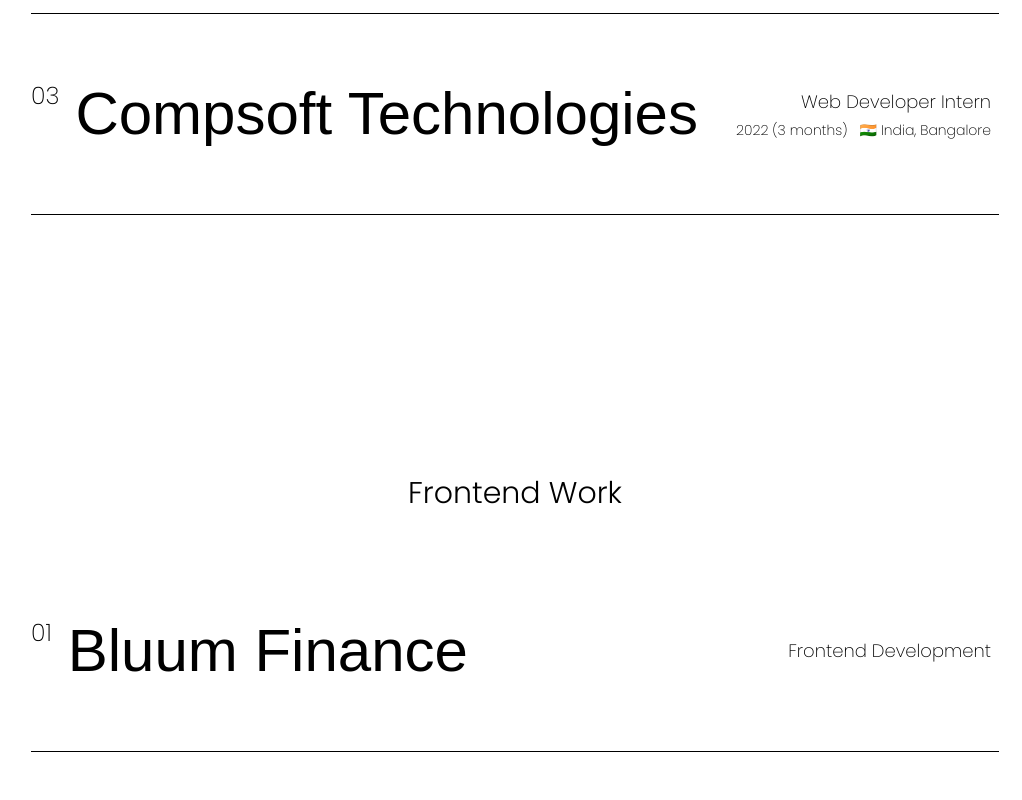
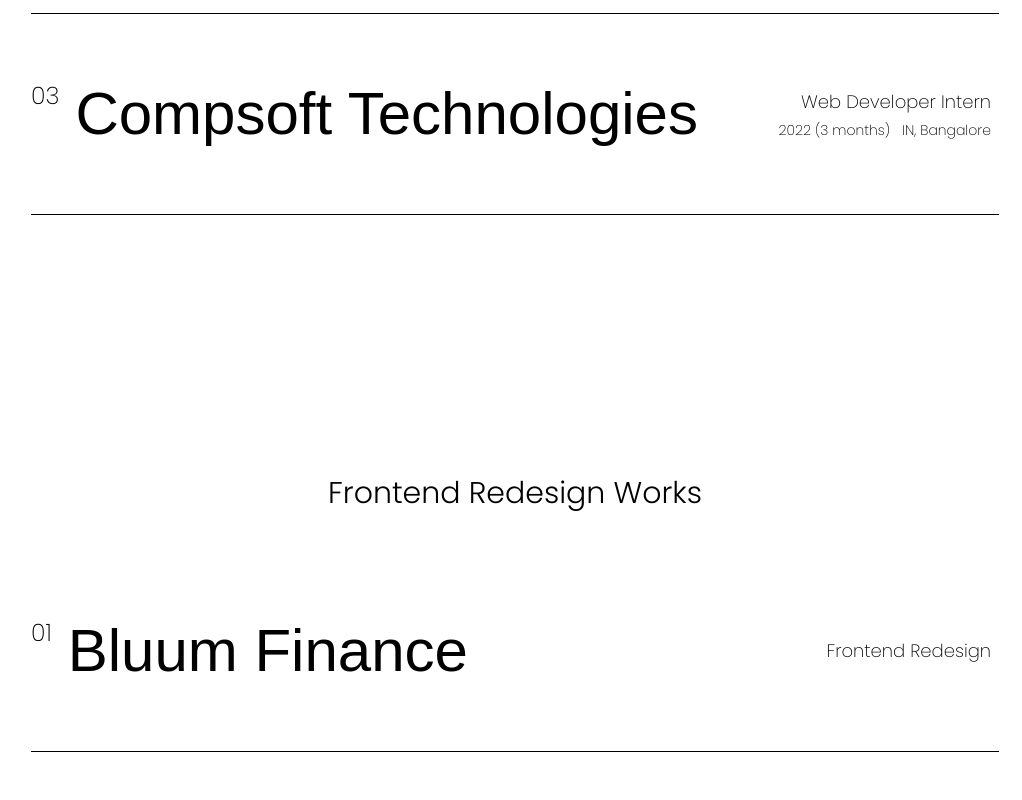
Before and after one commit to Danish027/danish, a Next.js app: page / in a window 1280 px wide. Shown: the part 3320-4120 px from the top of the page, without its empty margins (125-1147 px from the left). Built offline with nearby package versions, Linux system fonts and the light colour scheme; a web font is replaced by a local one.

Commit message:
update titles

```diff
--- a/src/app/components/frontend-work/index.tsx
+++ b/src/app/components/frontend-work/index.tsx
@@ -81,7 +81,7 @@
     {
       number: "01",
       title: "Bluum Finance",
-      category: "Frontend Development",
+      category: "Frontend Redesign",
       year: "2024",
       image: "/work/frontend/bluum-hero.webp",
       imageDetail: "/work/frontend/bluum.webp",
@@ -96,7 +96,7 @@
     {
       number: "02",
       title: "CleverApply",
-      category: "Frontend Development",
+      category: "Frontend Redesign",
       year: "2024",
       image: "/work/frontend/cleverapply-hero.webp",
       imageDetail: "/work/frontend/cleverapply.webp",
@@ -111,7 +111,7 @@
     {
       number: "03",
       title: "OdisAI",
-      category: "Frontend Development",
+      category: "Frontend Redesign",
       year: "2024",
       image: "/work/frontend/odisaai-hero.webp",
       imageDetail: "/work/frontend/odisaai.webp",
@@ -126,7 +126,7 @@
     {
       number: "04",
       title: "Adravision",
-      category: "Frontend Development",
+      category: "Frontend Redesign",
       year: "2024",
       image: "/work/frontend/adravision-hero.webp",
       imageDetail: "/work/frontend/adravision.webp",
@@ -142,7 +142,7 @@
     {
       number: "05",
       title: "Frontline Data Solutions",
-      category: "Frontend Development",
+      category: "Frontend Redesign",
       year: "2024",
       image: "/work/frontend/frontline-hero.webp",
       imageDetail: "/work/frontend/frontline.webp",
@@ -157,7 +157,7 @@
     {
       number: "06",
       title: "Fulminare Holdings",
-      category: "Frontend Development",
+      category: "Frontend Redesign",
       year: "2024",
       image: "/work/frontend/fulminar-hero.webp",
       imageDetail: "/work/frontend/fulminar.webp",
@@ -301,7 +301,7 @@
             variants={fadeInUpVariants}
             className="poppins-light text-3xl sm:text-4xl tracking-[calc(3rem * 0.02)] text-left mb-12"
           >
-            Frontend Work
+            Frontend Redesign Works
           </motion.h2>
 
           {/* Mobile Version: Card like design */}
@@ -353,7 +353,7 @@
             variants={fadeInUpVariants}
             className="poppins-light text-3xl tracking-[calc(3rem * 0.02)] mb-10"
           >
-            Frontend Work
+            Frontend Redesign Works
           </motion.h2>
 
           {hasAnimated && (
--- a/src/app/components/projects/index.tsx
+++ b/src/app/components/projects/index.tsx
@@ -84,7 +84,7 @@
       title: "Seashell",
       role: "Full Stack Developer",
       timestamp: "2023 - Current",
-      location: "🇺🇸 US, Remote",
+      location: "US, Remote",
       image: "/work/core/seashell/seashell-hero.webp",
       images: [
         "/work/core/seashell/dashboard.webp",
@@ -110,7 +110,7 @@
       title: "Invoiceapp",
       role: "Founder",
       timestamp: "2022 - Current",
-      location: "🇮🇳 India, Bangalore",
+      location: "IN, Bangalore",
       image: "/work/core/invoiceapp/invoiceapp-hero.webp",
       images: [
         "/work/core/invoiceapp/invoices.webp",
@@ -135,7 +135,7 @@
       title: "Compsoft Technologies",
       role: "Web Developer Intern",
       timestamp: "2022 (3 months)",
-      location: "🇮🇳 India, Bangalore",
+      location: "IN, Bangalore",
       image: "",
       images: [],
       description:
```
